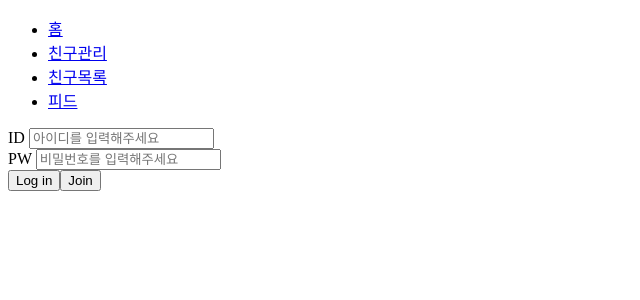
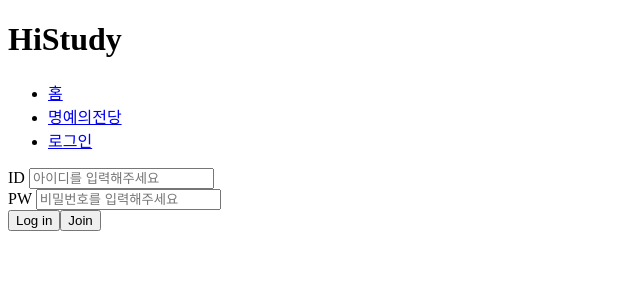
Before and after one commit to Son-Yeonseo/IBM_RedHat_react_mini, a React (Create React App) app: page /logIn in a window 1280 px wide. Shown: the top 300 px of the page, without its empty margins (0-640 px from the left). Built offline with nearby package versions, Linux system fonts and the light colour scheme.

Commit message:
yeonseo commit

```diff
--- a/package.json
+++ b/package.json
@@ -11,6 +11,7 @@
     "react-dom": "^19.1.1",
     "react-router-dom": "^7.8.1",
     "react-scripts": "5.0.1",
+    "uuid4": "^2.0.3",
     "web-vitals": "^2.1.4"
   },
   "scripts": {
--- a/src/App.js
+++ b/src/App.js
@@ -1,9 +1,7 @@
 import React from 'react';
 import { BrowserRouter, Routes, Route } from "react-router-dom";
 
-import Header from './components/Header';
-import NaviBar from './components/NaviBar';
-
+import TitleNaviBar from './components/TitleNaviBar';
 import Home from './components/Home';
 import LogIn from './components/LogIn';
 import SignIn from './components/SignIn';
@@ -16,13 +14,13 @@ import Ranking from './components/Ranking';
 const App = () => {
   return (
     <BrowserRouter>
-    <Header />
+    <TitleNaviBar />
       <Routes>
           <Route path='/' element={<Home />} />
           <Route path='/logIn' element={<LogIn />} />
           <Route path='/signIn' element={<SignIn />} />
           <Route path='/post/:postId' element={<Post />} />
-          <Route path='/addpost/:postId' element={<AddPost />} />
+          <Route path='/addpost' element={<AddPost />} />
           <Route path='/editpost/:postId' element={<EditPost />} />
           <Route path='/ranking' element={<Ranking />} />
       </Routes>
--- a/src/components/Header.jsx
+++ /dev/null
@@ -1,12 +0,0 @@
-import React from 'react';
-import NaviBar from './NaviBar';
-
-const Header = () => {
-    return (
-        <div>
-            <NaviBar />
-        </div>
-    );
-};
-
-export default Header;
--- a/src/components/Home.jsx
+++ b/src/components/Home.jsx
@@ -1,9 +1,14 @@
-import React from 'react';
+import React, { useContext } from 'react';
+import { Link } from 'react-router-dom';
+import { UserContext } from './UserProvider';
 
 const Home = () => {
+
+
     return (
         <div>
-
+            <Link to='/addpost'>테스트용 addPost</Link><br />
+            <Link to='/post/1'>테스트용 Post</Link>
         </div>
     );
 };
--- a/src/components/LogIn.jsx
+++ b/src/components/LogIn.jsx
@@ -16,7 +16,7 @@ const Login = () => {
     if (currUser) {
       alert(`환영합니다, ${currUser.userNickname}님!`);
       localStorage.setItem("currUser", JSON.stringify(currUser));
-      navigate("/Home");
+      navigate("/");
     } else {
       alert("아이디 또는 비밀번호가 틀립니다.");
     }
--- a/src/components/NaviBar.jsx
+++ /dev/null
@@ -1,17 +0,0 @@
-import React from 'react';
-import { Link } from 'react-router-dom';
-
-const NaviBar = () => {
-    return (
-        <nav>
-            <ul>
-                <li><Link to='/'>홈</Link></li>
-                <li><Link to='/'>친구관리</Link></li>
-                <li><Link to='/'>친구목록</Link></li>
-                <li><Link to='/board'>피드</Link></li>
-            </ul>
-        </nav>
-    );
-};
-
-export default NaviBar;
--- a/src/components/Post.jsx
+++ b/src/components/Post.jsx
@@ -1,4 +1,5 @@
 import React, { useState } from 'react';
+import { useUser } from './UserProvider';
 
 /*
   - path : /post/:postId
@@ -18,16 +19,36 @@ const Post = () => {
 
   const postId = '1';     // 실제 라우팅에서는 /post/:postId URL에서 추출(useParams()), 여기서는 기본값 설정
 
-  const [post, setPost] = useState(null);                      // 현재 게시글 데이터
+//   const [post, setPost] = useState(null);                      // 현재 게시글 데이터
   const [comments, setComments] = useState([]);                // 댓글 목록
   const [newComment, setNewComment] = useState('');            // 새 댓글 입력값
   const [editingComment, setEditingComment] = useState(null);  // 수정 중인 댓글 ID
   const [editCommentText, setEditCommentText] = useState('');  // 수정 중인 댓글 내용
   const [currentUser, setCurrentUser] = useState('');          // 현재 로그인 사용자
 
+
+  // 테스트용 함수-----------------------------------------------------
+  const handleSaveEdit = () =>{return;}
+  const handleAddComment = () =>{return;}
+  const handleEditComment = () =>{return;}
+  const handleDeleteComment = () =>{return;}
+  const handleLike = () =>{return;}
+  const currUser = useUser();
+
+  const post = {
+		postId,
+		user : currUser,
+		title : '제목',
+		content : '내용내용내용',
+		date : '2025-08-06 15-21',
+		postLikes:0,
+		};
+  //테스트용 함수-----------------------------------------------------
+
+
   // 데이터 초기화(useEffect) : 컴포넌트가 마운트되거나 postId가 변경될 때 실행
 
-	// 게시글 생성
+  // 게시글 생성
 
   // 좋아요 시스템 구현
 
--- /dev/null
+++ b/src/components/TitleNaviBar.jsx
@@ -0,0 +1,44 @@
+import React, { useEffect, useState } from 'react';
+import { Link, useNavigate } from 'react-router-dom';
+
+
+const TitleNaviBar = () => {
+
+    const [currUser,setCurrUser] = useState(window.localStorage.getItem('currUser'));
+
+    const navigate = useNavigate();
+    const handleLogOut = () => { // 로그아웃 클릭 시 실행
+        const logOutCK = window.confirm('정말 로그아웃 하시겠습니까?'); // 로그아웃 여부 재확인
+        if (logOutCK){
+            localStorage.removeItem('currUser'); // 로컬스토리지 currUser 삭제
+            setCurrUser({});
+            navigate('/logIn');
+        }
+        else{
+            return;
+        }
+    }
+
+    return (
+        <>
+        <div>
+            <h1>HiStudy</h1>
+        </div>
+        <nav>
+            <ul>
+                <li><Link to='/'>홈</Link></li>
+                <li><Link to='/ranking'>명예의전당</Link></li>
+                {currUser ?
+                    (<>
+                    <li onClick={handleLogOut}>로그아웃</li>
+                    <li><Link to='/addPost'>게시글 작성</Link></li>
+                    </> ):
+                    (<li><Link to='/logIn'>로그인</Link></li>)
+                }
+            </ul>
+        </nav>
+        </>
+    );
+};
+
+export default TitleNaviBar;
--- a/src/components/UserProvider.jsx
+++ b/src/components/UserProvider.jsx
@@ -1,16 +1,20 @@
-import { createContext, useState } from 'react';
+import { createContext, useContext, useEffect, useState } from 'react'; // ✅ useContext import 추가
 import App from '../App';
-
 
 export const UserContext = createContext();
 
-export const UserProvider = () => {
+export const UserProvider = ({children}) => {
 
-    const [currUser, setCurrUser] = useState(null);
+  const jsonCurrUser = window.localStorage.getItem('currUser') || JSON.stringify(null);
+  const [currUser, setCurrUser] = useState(JSON.parse(jsonCurrUser));
 
-    return (
-        <UserContext.Provider value={{currUser, setCurrUser}}>
-            <App/>
-        </UserContext.Provider>
-    );
+  return (
+    <UserContext.Provider value={{jsonCurrUser, currUser}}>
+      {children}
+    </UserContext.Provider>
+  );
 };
+
+export function useUser(){
+  return useContext(UserContext);
+}
```
Also changed, not shown: 1 other file (tests, documents, lock files or other folders).
